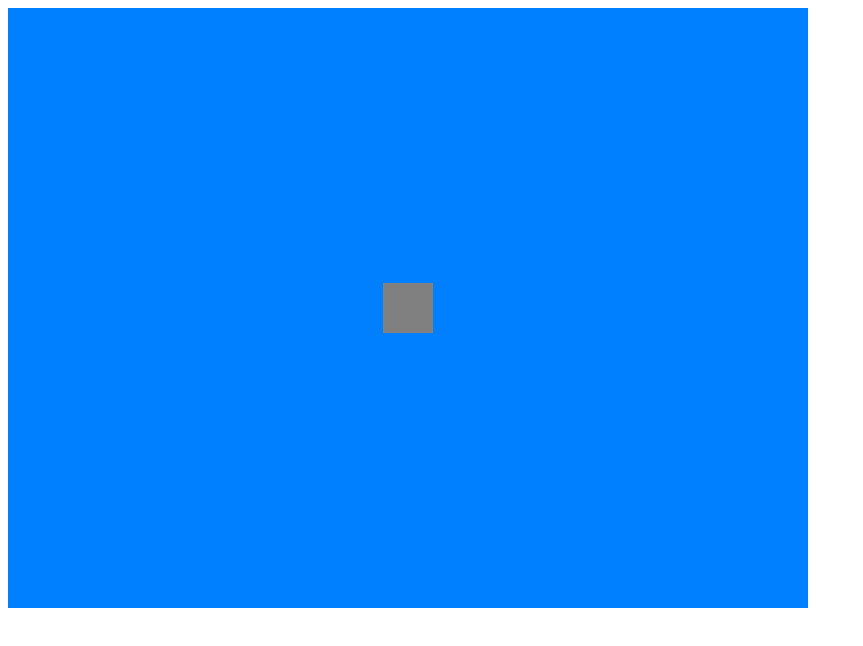
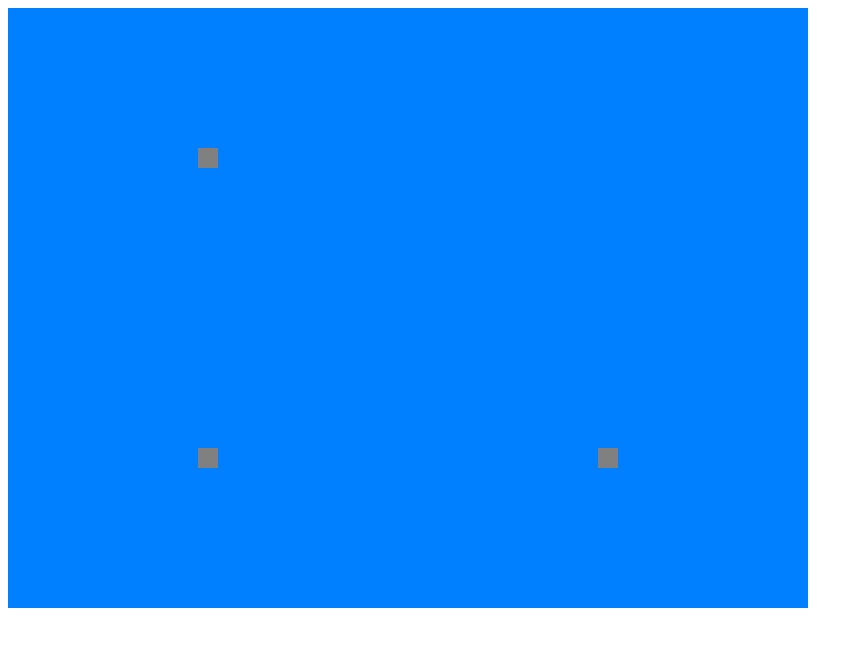
Before and after one commit to Grafkom-2020-A/belajar-webgl-hipzi, a plain HTML site: page index.html in a window 1280 px wide. Shown: the whole page, without its empty margins (0-863 px from the left). Drawn offline with Linux system fonts and the light colour scheme.

Commit message:
jadi 3 titik

```diff
--- a/index.html
+++ b/index.html
@@ -12,6 +12,18 @@
       Peramban tidak mendukung kanvas HTML5
     </canvas>
     <script type="text/javascript" src="main.js"></script>
+    <script id="vertexShaderSource" type="notjs">
+      attribute vec2 a_Position;
+      void main() {
+        gl_Position = vec4(a_Position, 0.0, 1.0);
+        gl_PointSize = 20.0;
+      }
+    </script>
+    <script id="fragmentShaderSource" type="notjs">
+      void main() {
+        gl_FragColor = vec4(.5, 0.5, 0.5, 1.0);
+      }
+    </script>
   </body>
 
 </html>
--- a/main.js
+++ b/main.js
@@ -2,22 +2,29 @@ function main() {
     var canvas = document.getElementById("myCanvas");
     var gl = canvas.getContext("webgl");
 
-    var vertexShaderCode = `
-    void main() {
-        gl_Position = vec4(0.0, 0.0, 0.0, 1.0);
-        gl_PointSize = 50.0;
-    }
-    `;
+    // Definisi vertex2 pada segotiga
+    /**
+     * A (-0.5, 0.5); B (-0.5, -0.5); C (0.5, -0.5);
+     */
+    var vertices = [
+        -0.5, 0.5,  // Titik A
+        -0.5, -0.5, // Titik B
+        0.5, -0.5   // Titik C
+    ];
+
+    // Buffer
+    var positionBuffer = gl.createBuffer();
+    gl.bindBuffer(gl.ARRAY_BUFFER, positionBuffer);
+    gl.bufferData(gl.ARRAY_BUFFER, new Float32Array(vertices), gl.STATIC_DRAW);
+    gl.bindBuffer(gl.ARRAY_BUFFER, null); //memutus proses buffer
+
+    var vertexShaderCode = document.getElementById("vertexShaderSource").text;
 
     var vertexShader = gl.createShader(gl.VERTEX_SHADER);
     gl.shaderSource(vertexShader, vertexShaderCode);
     gl.compileShader(vertexShader);
 
-    var fragmentShaderCode = `
-    void main() {
-        gl_FragColor = vec4(.5, 0.5, 0.5, 1.0);
-    }
-    `;
+    var fragmentShaderCode = document.getElementById("fragmentShaderSource").text;
 
     var fragmentShader = gl.createShader(gl.FRAGMENT_SHADER);
     gl.shaderSource(fragmentShader, fragmentShaderCode);
@@ -29,8 +36,19 @@ function main() {
     gl.linkProgram(shaderProgram);
     gl.useProgram(shaderProgram);
 
+    // Memetakan buffer CPU ke attribute
+    gl.bindBuffer(gl.ARRAY_BUFFER, positionBuffer);
+    var aPosition = gl.getAttribLocation(shaderProgram, "a_Position");
+    gl.vertexAttribPointer(aPosition, 2, gl.FLOAT, false, 0, 0);
+    gl.enableVertexAttribArray(aPosition);
+
     gl.clearColor(0.0,0.5,1.0,1.0);
     gl.clear(gl.COLOR_BUFFER_BIT);
 
-    gl.drawArrays(gl.POINTS, 0, 1);
+    // Buat segitiga step(1)
+    var primitive = gl.POINTS;
+    var offset = 0;
+    var count = 3; // Julah vertex yg akan digambar
+
+    gl.drawArrays(gl.POINTS, offset, count);
 }
```
